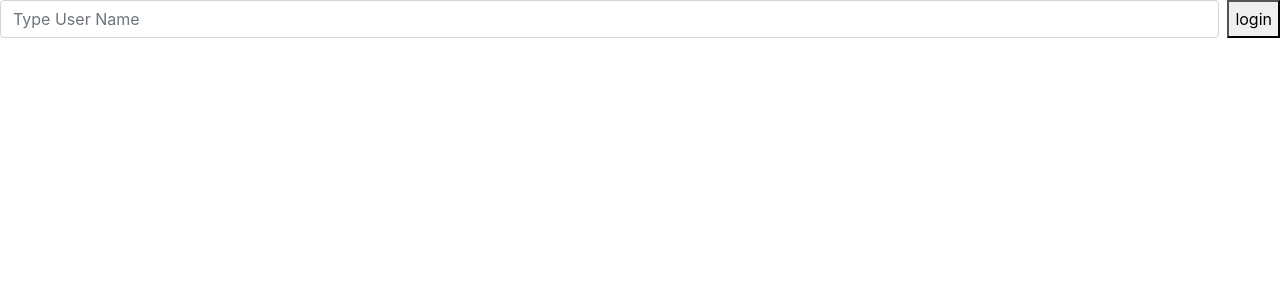
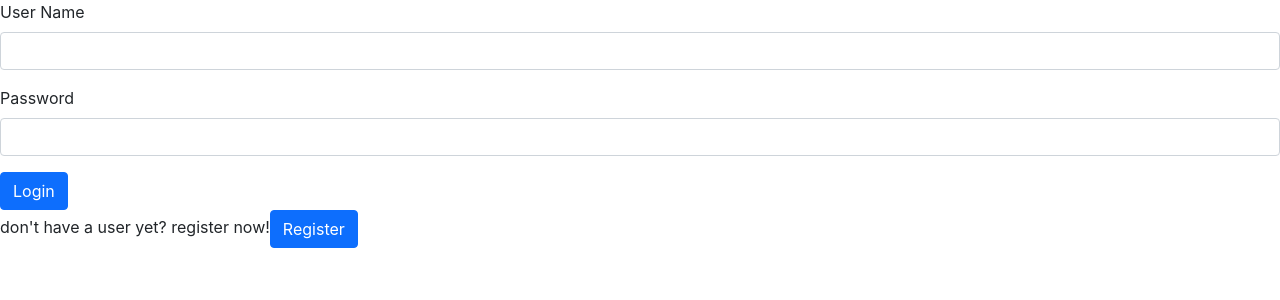
Before and after one commit to ZeevBinnes/Advanced-Programming-2, a React (Create React App) app: page / in a window 1280 px wide. Shown: the top 300 px of the page. Built offline with nearby package versions, Linux system fonts and the light colour scheme.

Commit message:
basic Login and Register screens

```diff
--- a/src/App.js
+++ b/src/App.js
@@ -2,6 +2,7 @@ import { useState } from 'react';
 import './App.css';
 import User_app from './User_app';
 import Login from './Login';
+import Register from './Register';
 
 function App() {
 
@@ -10,15 +11,13 @@ function App() {
 
     if (userConnected == null) {
         if (!register) {
-            return ( < Login setUser = { setUser }
-                />)
+            return ( <Login setUser={setUser} setRegister={setRegister} />)
             }
             else {
-                return; // havn't dealt with it yet
+                return (<Register setUser={setUser} setRegister={setRegister} />)
             }
         } else {
-            return ( < User_app user = { userConnected }
-                />);
+            return ( <User_app user = { userConnected } />);
             }
         }
 
--- a/src/Login.js
+++ b/src/Login.js
@@ -1,23 +1,47 @@
 import { useRef } from "react";
-import {FindUser, GetUser} from "./data/users";
+import {FindUser, GetUser, VerifyPassword} from "./data/users";
 
 // this is only a basic screen, to see things can work
-function Login({setUser}) {
+function Login({setUser, setRegister}) {
 
-    const textBox = useRef(null)
+    const usernameTextBox = useRef(null)
+    const passwordTextBox = useRef(null)
 
-    const click = function(){
-        var userName = textBox.current.value;
-        if (FindUser(userName))
-            setUser(userName);
+    const login = function(){
+        var userName = usernameTextBox.current.value;
+        if (FindUser(userName)){
+            if (VerifyPassword(userName, passwordTextBox.current.value))
+                setUser(userName);
+            else
+                alert('wrong password')
+        } else {
+            //// no such user
+        }
     }
 
+    const registerButton = function(){setRegister(true);}
+
     return(
-        <form className="d-flex">
+        <form >
+            <div className="mb-3">
+                <label className="form-label">User Name</label>
+                <input ref={usernameTextBox} type="username" className="form-control"></input>
+            </div>
+            <div className="mb-3">
+                <label className="form-label">Password</label>
+                <input ref={passwordTextBox} type="password" className="form-control" id="exampleInputPassword1"></input>
+            </div>
+            <button type="button" onClick={login} className="btn btn-primary">Login</button>
+            <div>
+                don't have a user yet? register now!
+                <button type="button" onClick={registerButton} className="btn btn-primary">Register</button>
+            </div>
+        </form>
+        )
+        /*<form className="d-flex">
             <input ref={textBox} className="form-control me-2" placeholder="Type User Name" ></input>
             <button onClick={click} type="submit">login</button>
-        </form>
-    )
-}
+        </form>*/
+    }
 
 export default Login;
--- /dev/null
+++ b/src/Register.js
@@ -0,0 +1,77 @@
+import { useRef } from "react";
+import {AddUser, FindUser, GetUser, VerifyPassword} from "./data/users";
+
+// this is only a basic screen, to see things can work
+function Register({setUser, setRegister}) {
+
+    const usernameTextBox = useRef(null)
+    const passwordTextBox = useRef(null)
+    const nickNameTextBox = useRef(null)
+    const profileImageBox = useRef(null)
+
+    const login = function(){setRegister(false);}
+
+    const register = function(){
+        var userName = usernameTextBox.current.value;
+        var password = passwordTextBox.current.value;
+        var nickName = nickNameTextBox.current.value;
+        var profImgSrc = profileImageBox.current.value;
+    //    var profImg = URL.createObjectURL(profImgSrc.files[0])
+    //    profImg.src = profImgSrc.fileName;
+        if (FindUser(userName)) {
+            alert('there is user with this username already')
+        } else {
+            if (!validate(userName, 3))
+                alert('invalid username');
+            else if (!validate(password, 4))
+                alert('invalid password');
+            else if (!validate(nickName, 3))
+                alert('invalid nickname')
+            else {
+                AddUser(userName, password, nickName, profImgSrc);
+            //    setRegister(false);
+                setUser(userName);
+            }
+        }
+    }
+
+    // can me split if we want different validations.
+    const validate = function(text, len){
+        if (text.length < len)
+            return false;
+        if (text.match(/^[0-9a-zA-Z]+$/))
+            return true;
+    }
+
+    return(
+        <form >
+            <div className="mb-3">
+                <label className="form-label">User Name</label>
+                <input ref={usernameTextBox} type="username" className="form-control"></input>
+            </div>
+            <div className="mb-3">
+                <label className="form-label">Password</label>
+                <input ref={passwordTextBox} type="password" className="form-control" id="exampleInputPassword1"></input>
+            </div>
+            <div className="mb-3">
+                <label className="form-label">Display Name</label>
+                <input ref={nickNameTextBox} type="nickName" className="form-control"></input>
+            </div>
+            <div className="mb-3">
+                <label className="form-label">profile image path</label>
+                <input ref={profileImageBox} type="file" className="form-control"></input>
+            </div>
+            <button type="button" onClick={register} className="btn btn-primary">Submit</button>
+            <div>
+                already have a user? login now!
+                <button type="button" onClick={login} className="btn btn-primary">go to Login</button>
+            </div>
+        </form>
+        )
+        /*<form className="d-flex">
+            <input ref={textBox} className="form-control me-2" placeholder="Type User Name" ></input>
+            <button onClick={click} type="submit">login</button>
+        </form>*/
+    }
+
+export default Register;
--- a/src/data/users.js
+++ b/src/data/users.js
@@ -1,17 +1,17 @@
 import A_photo from './pink_flower_2.jpeg'
 import B_photo from './flowers_square.jpeg'
-import Shahar_photo from './shahar_prophile.jpg'
-import Me_photo from './proph_img.jpeg'
+import Shahar_photo from './shahar_profile.jpg'
+import Me_photo from './prof_img.jpeg'
 
 var users = {}
-users['aaa' ] = {nickName: 'Abba Even with a very long name', password: 'A-pass', photo: A_photo,
+users['aaa' ] = {nickName: 'Abba Even with a very long name', password: 'Apass', photo: A_photo,
     contacts: {'bbb': [
             {whoSent: 'rec', time: '7:32 10.4.22', type: 'text', content: 'hi its my 1\'st message'},
             {whoSent: 'sent', time: '7:34 10.4.22', type: 'text', content: 'hello there'},
             {whoSent: 'rec', time: '7:37 10.4.22', type: 'text', content: 'hi its my 2\'st message'}
         ]}
     }
-users['bbb'] = {nickName: 'Bracha Achronah', password: 'B-pass', photo: B_photo,
+users['bbb'] = {nickName: 'Bracha Achronah', password: 'Bpass', photo: B_photo,
     contacts: {'aaa': [
             {whoSent: 'sent', time: '7:32 10.4.22', type: 'text', content: 'hi its my 1\'st message'},
             {whoSent: 'rec', time: '7:34 10.4.22', type: 'text', content: 'hello there'},
@@ -21,8 +21,8 @@ users['bbb'] = {nickName: 'Bracha Achronah', password: 'B-pass', photo: B_photo,
             {whoSent: 'sent', time: '8:32 10.4.22', type: 'text', content: 'hi to you as well'}
         ]}
     }
-users['Shahar userName'] = {nickName: 'Shahar Hamelech!!!11', password: 'C-pass', photo: Shahar_photo, contects: {}}
-users['uuu'] = {nickName: 'Me and my Name', password: 'D-pass', photo: Me_photo, contacts: {}}
+users['Shahar userName'] = {nickName: 'Shahar Hamelech!!!11', password: 'Cpass', photo: Shahar_photo, contects: {}}
+users['mmm'] = {nickName: 'Me and my Name', password: 'Dpass', photo: Me_photo, contacts: {}}
 
 
 export function FindUser(id){
@@ -45,10 +45,6 @@ export function GetPhoto(id) {
         return users[id].photo;
     }
 }
-
-//export function SetContacts(myId, contactsId) {
-//    users[myId].contects += [{id: contactsId, chat: []}];
-//}
 
 export function GetContacts(myId){
     if (users[myId] != null) {
@@ -78,3 +74,13 @@ export function AddContactToUser(user, newContact){
     if (users[user].contacts[newContact] == null)
         users[user].contacts[newContact] = [];
 }
+
+export function VerifyPassword(username, password){
+    if (users[username].password == password)
+        return true;
+    return false;
+}
+
+export function AddUser(userName, password, nickName, profImg) {
+    users[userName] = {nickName: nickName, password: password, photo: profImg, contacts: {}}
+}
```
Also changed, not shown: src/data/prof_img.jpeg (renamed from src/data/proph_img.jpeg), src/data/shahar_profile.jpg (renamed from src/data/shahar_prophile.jpg).
